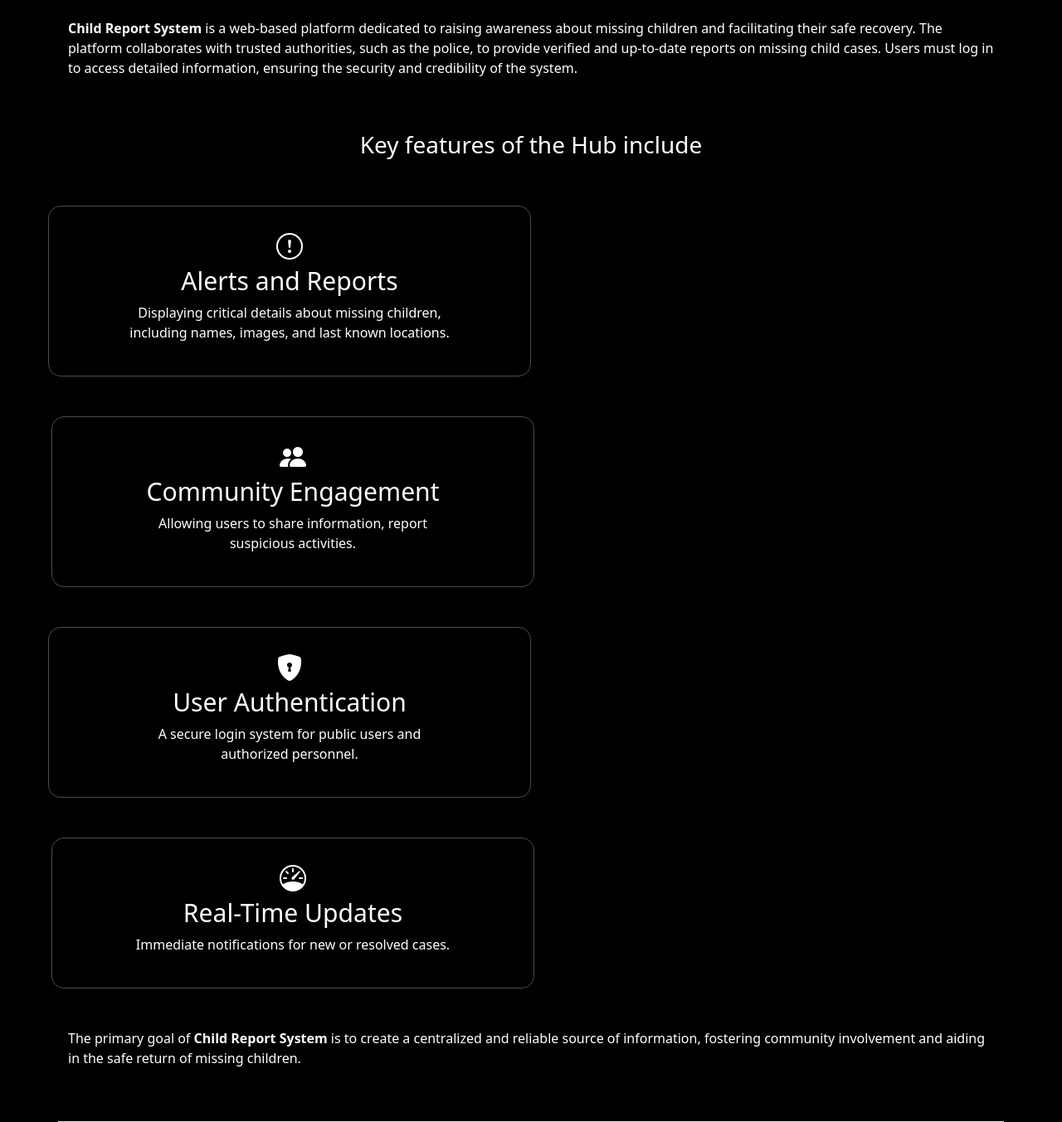
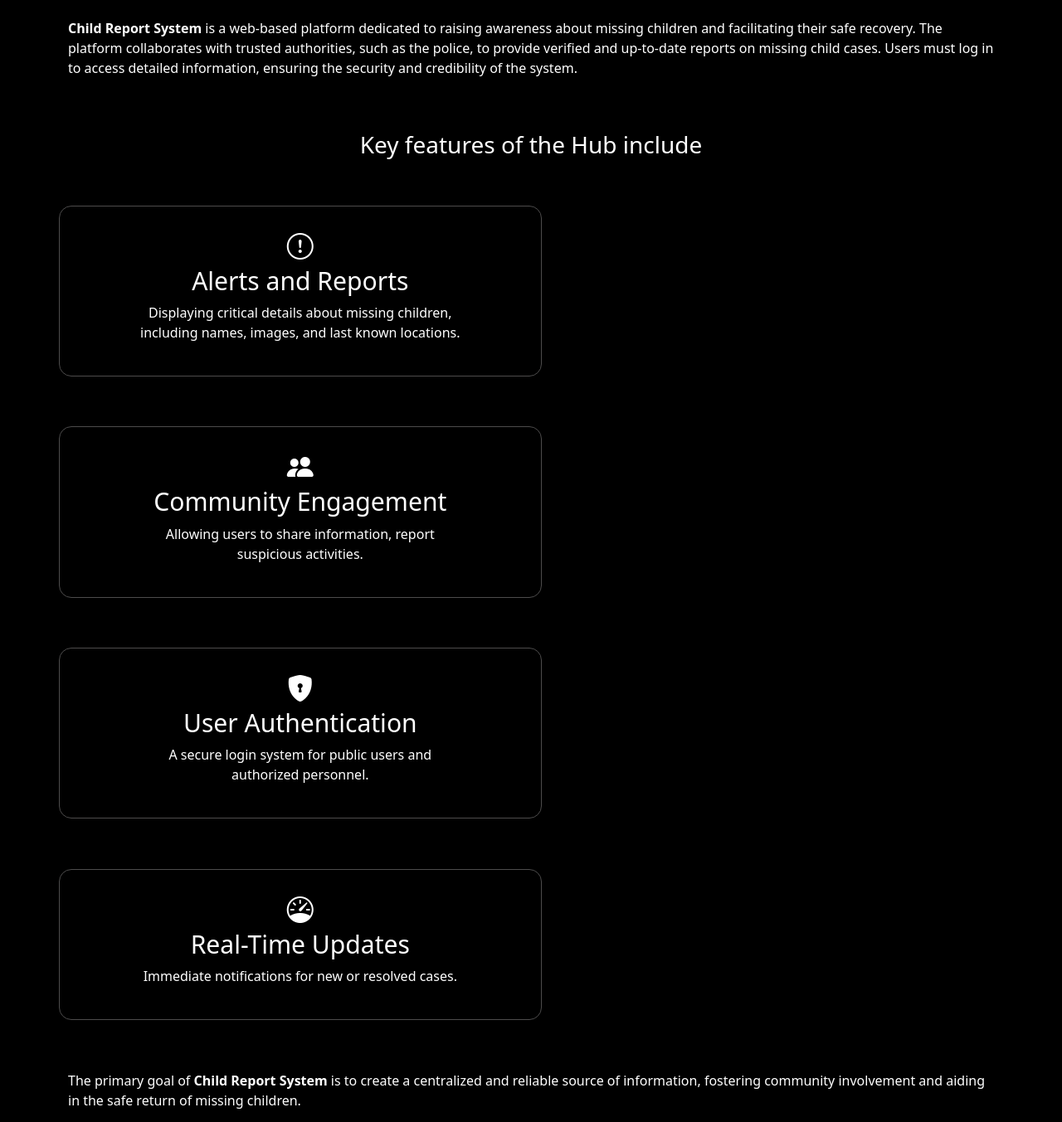
Before and after one commit to LeviUdoh-17/ChildAlertHub, a Flask app: page / in a window 1280 px wide. Shown: the part 1274-2627 px from the top of the page at 83% size. Run offline with Flask 3, Linux system fonts and the light colour scheme.

Commit message:
Fix CSS class name for feature cards and adjust layout for consistency

```diff
--- a/static/style.css
+++ b/static/style.css
@@ -324,9 +324,10 @@ body.scrolled .custom-navbar {
     8px 8px 20px rgba(0, 0, 0, 0.5); /* Darkest shadow */
     border: 1px solid #4d4c4c;
     border-radius: 15px;
+    margin: .8rem;
 }
 @media (min-width: 768px) {
-    .featurecards {
+    .featureCards {
         flex: 0 0 auto;
         width: 48%;
     }
--- a/templates/home.html
+++ b/templates/home.html
@@ -60,22 +60,22 @@
             </h3>
             <!-- USE CARDS LATER -->
              <div class="row text-center g-5 pb-5">
-                <div class="col-12 col-md-6 featureCards me-1 p-4">
+                <div class="col-12 col-md-6 featureCards p-4">
                     <i class="bi bi-exclamation-circle featureIcons"></i>
                     <h3 class="featureCardHeaders">Alerts and Reports</h3>
                     <p class="featureCardText">Displaying critical details about missing children,<br> including names, images, and last known locations.</p>
                 </div>
-                <div class="col-12 col-md-6 featureCards ms-1 p-4">
+                <div class="col-12 col-md-6 featureCards p-4">
                     <i class="bi bi-people-fill featureIcons"></i>
                     <h3 class="featureCardHeaders">Community Engagement</h3>
                     <p class="featureCardText">Allowing users to share information, report <br> suspicious activities.</p>
                 </div>
-                <div class="col-12 col-md-6 featureCards me-1 p-4">
+                <div class="col-12 col-md-6 featureCards p-4">
                     <i class="bi bi-shield-lock-fill featureIcons"></i>
                     <h3 class="featureCardHeaders">User Authentication</h3>
                     <p class="featureCardText">A secure login system for public users and <br> authorized personnel.</p>
                 </div>
-                <div class="col-12 col-md-6 featureCards ms-1 p-4">
+                <div class="col-12 col-md-6 featureCards p-4">
                     <i class="bi bi-speedometer featureIcons"></i>
                     <h3 class="featureCardHeaders">Real-Time Updates</h3>
                     <p class="featureCardText">Immediate notifications for new or resolved cases.</p>
```
